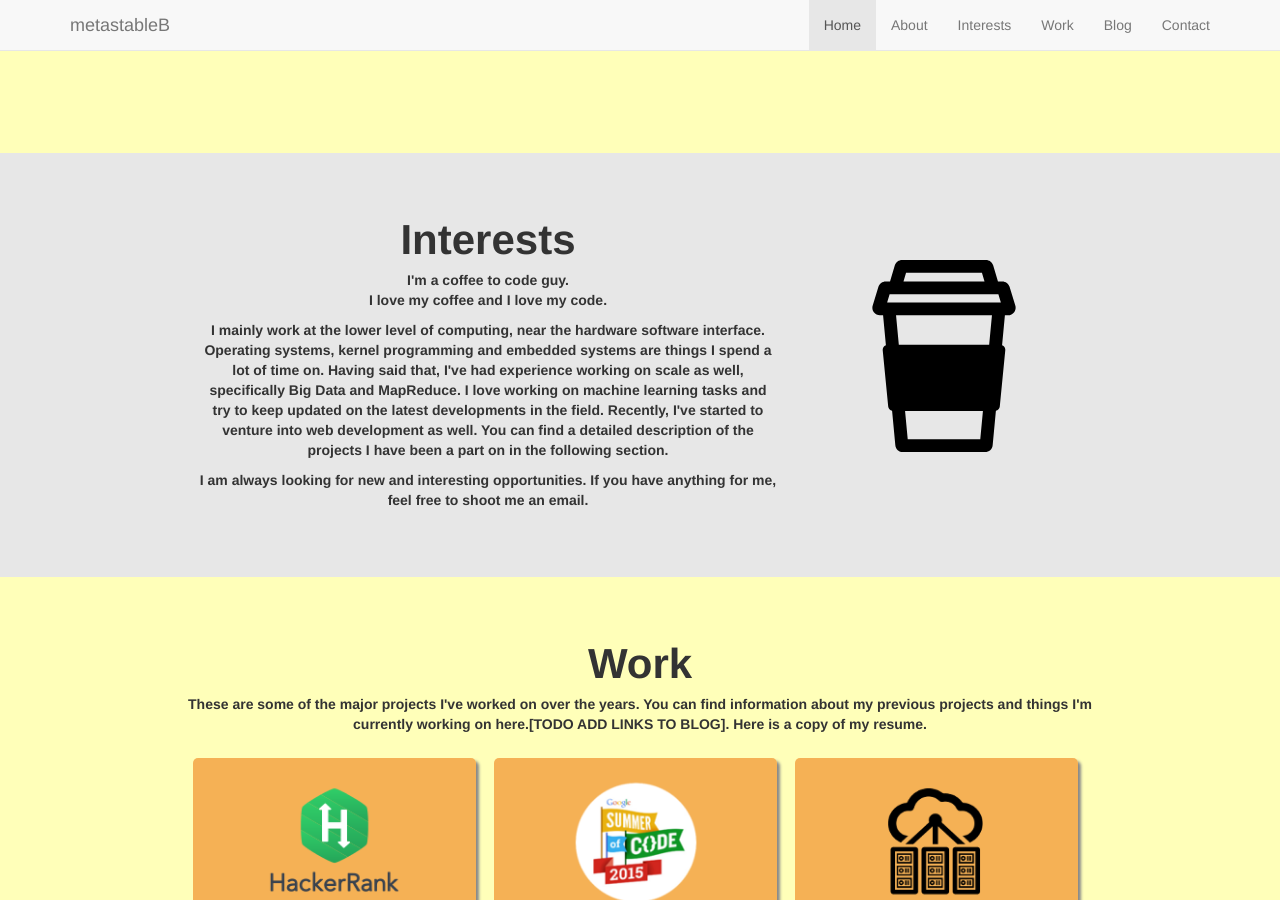
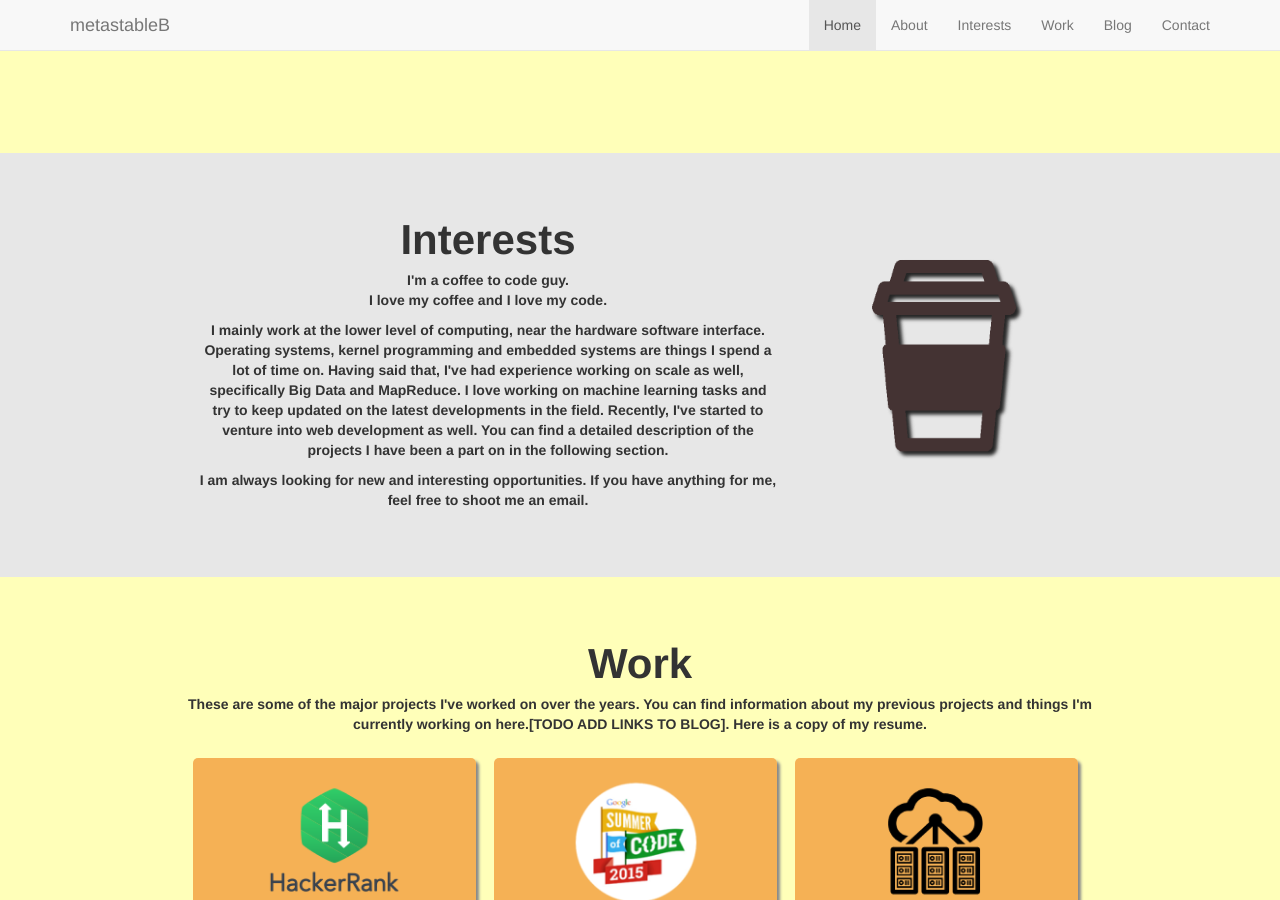
Before and after one commit to metastableB/metastableB.github.io, a Jekyll site: the page built from index.html, in a window 1280 px wide and 900 px high, scrolled down 1425 px. Built offline with Jekyll 4.4.1, drawn with Linux system fonts in a browser that asks for light colours; nearby versions of some CDN libraries.

Commit message:
Interest image shadow and contact placeholders

```diff
--- a/css/main.css
+++ b/css/main.css
@@ -203,6 +203,7 @@
 	-moz-column-rule: #333;
 	-o-column-rule: #333;
 	column-rule: #333;
+	color:rgb(51,51,51);
 	font-size: 3em;
 }
 .blog-text {
@@ -212,16 +213,20 @@
 .contact {
 	padding-left: 10%;
 	padding-right: 10%;
-	padding-top: 10%;
-	padding-bottom:10%;
+	padding-top: 5%;
+	padding-bottom:3%;
 }
 .contact-head {
 	font-weight: bold;
-	text-decoration: underline;
 	font-size: 3em;
 }
 .contact-text {
 	font-weight: bold;
+}
+
+.contact-img {
+	width:40px;
+	margin-bottom:20px;
 }
 
 /* em is basically twice the height of a font char */
--- a/index.html
+++ b/index.html
@@ -59,7 +59,7 @@ layout : home
 					</div>
 				</div>
 				<div class="col-md-4 image-responsive coffee-cup-container">
-					<img src="/img/coffee.svg" alt="<coffee to code>" class="coffee-cup">
+					<img src="/img/coffee_shadow.png" alt="<coffee to code>" class="coffee-cup">
 				</div>
 			</div>
 		</div>
@@ -156,10 +156,10 @@ layout : home
 	<div class="container-fluid scheme-1">
 		<div class="container">
 			<div class="contact row text-center" id="Contact">
-				<div class="contact-head">
+				<div class="row contact-head">
 					Contact
 				</div>
-				<div class="contact-text">
+				<div class="row contact-text">
 					<p>I'm <span class = "code-like">metastableB</span> on github and you can find some of my code samples over there.</p>(todo: add gihub image here)
 					<p>I'd love to hear anything you have to say. Shoot me an email at <span class="code-like">don.k.dennis[at]gmail.com </span><i><br>[ note to spammers : I'll hunt you down and gut you like a fish. Cheers :) ] </i>
 					</p>
@@ -168,6 +168,22 @@ layout : home
 					ADD SVG CREDITS AND LINK IT TO FOOTER
 					</p>
 				</div>
+			</div>
+			<div class="row">
+				<div class="col-xs-2"></div>
+				<div class="col-xs-2 text-center">
+					<img src="/img/github_cat.png" class="contact-img">
+				</div>
+				<div class="col-xs-2 text-center">
+					<img src="/img/github_cat.png" class="contact-img">
+				</div>
+				<div class="col-xs-2 text-center">
+					<img src="/img/github_cat.png" class="contact-img">
+				</div>
+				<div class="col-xs-2 text-center">
+					<img src="/img/github_cat.png" class="contact-img">
+				</div>
+				<div class="col-xs-2"></div>
 			</div>
 		</div>
 	</div>
@@ -191,4 +207,8 @@ layout : home
 		cloud computing (mapreduce attribution)
 
 		<div>Icons made by <a href="http://www.freepik.com" title="Freepik">Freepik</a> from <a href="http://www.flaticon.com" title="Flaticon">www.flaticon.com</a>             is licensed by <a href="http://creativecommons.org/licenses/by/3.0/" title="Creative Commons BY 3.0">CC BY 3.0</a></div>
+
+		github cat
+
+		<div>Icons made by <a href="http://www.flaticon.com/authors/dave-gandy" title="Dave Gandy">Dave Gandy</a> from <a href="http://www.flaticon.com" title="Flaticon">www.flaticon.com</a>             is licensed by <a href="http://creativecommons.org/licenses/by/3.0/" title="Creative Commons BY 3.0">CC BY 3.0</a></div>
 		-->
```
Also changed, not shown: img/coffee.svg (deleted), img/coffee_shadow.png (added), img/github_cat.png (added).
